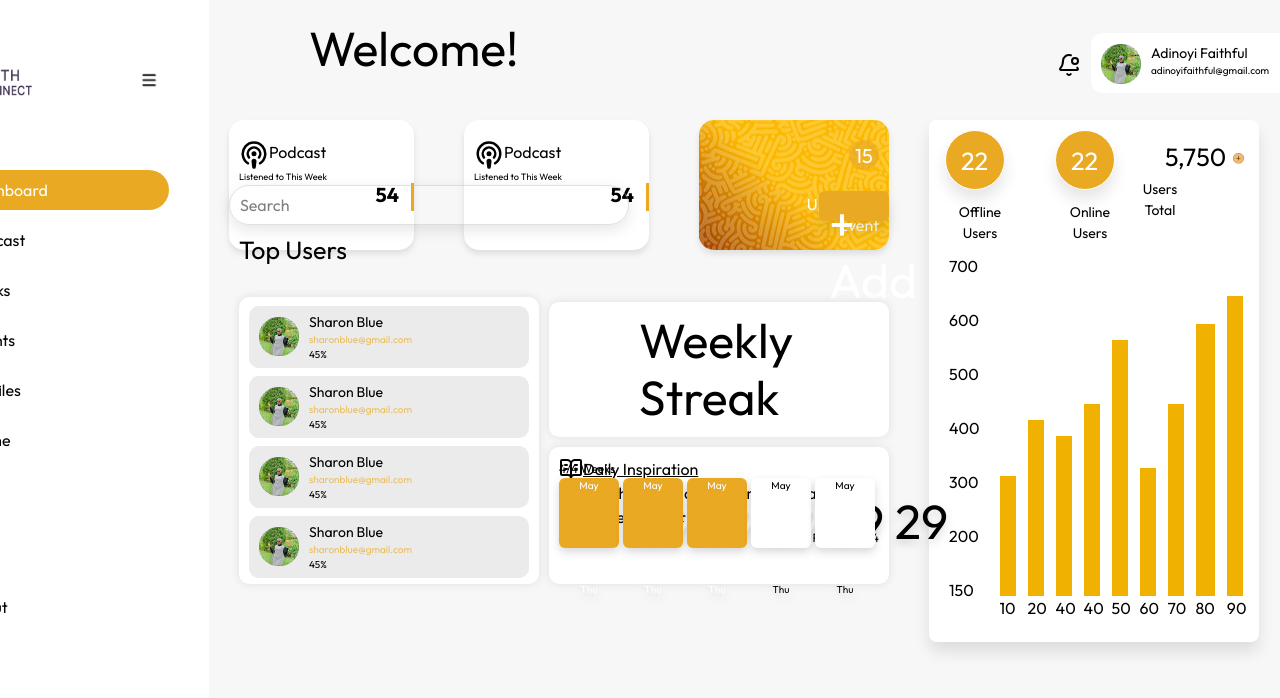
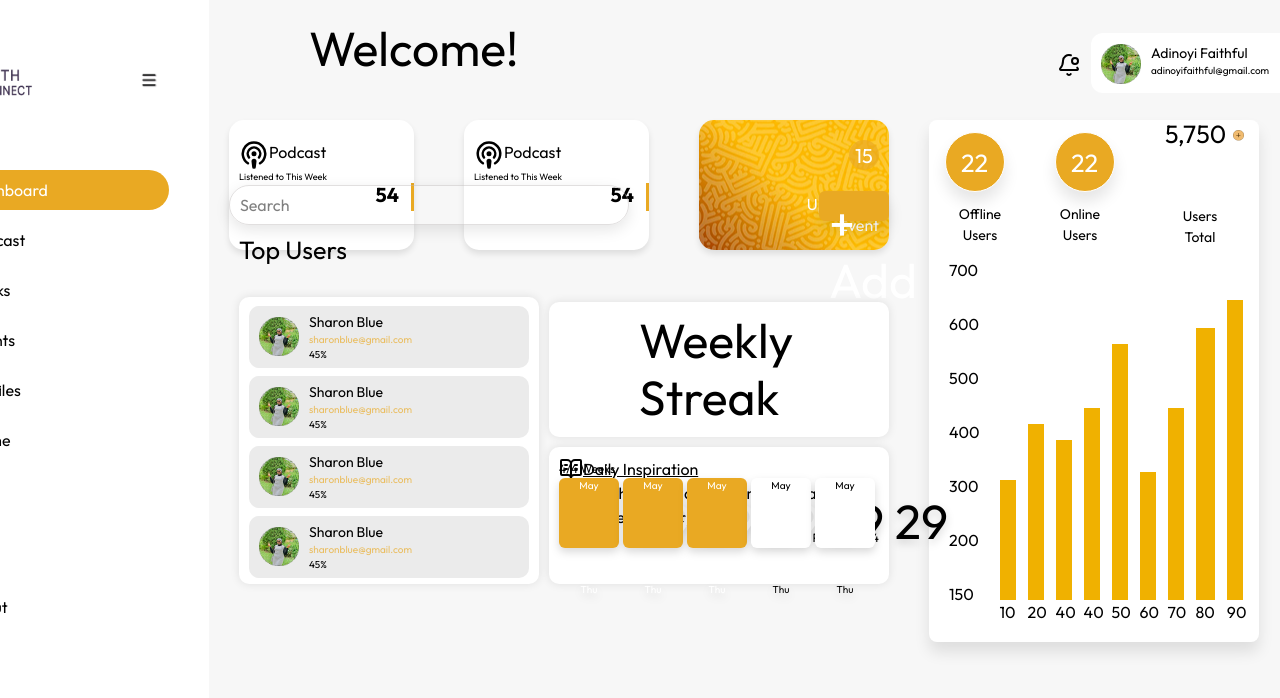
Before and after one commit to bantofweb4/FaithConnect, a React (Vite) app: page /dashboard in a window 1280 px wide. Shown: the top 698 px of the page. Built offline with nearby package versions, Linux system fonts and the light colour scheme.

Commit message:
changeees

```diff
--- a/src/component/Chart.css
+++ b/src/component/Chart.css
@@ -78,13 +78,14 @@
     font-size: 14px;
     width: 50px;
     text-align: center;
-    margin-left: 50px;
+    margin-left: 90px;
+    margin-top: 50px;
 }
 
 .usertext3{
     font-size: 14px;
     width: 50px;
-    margin-left: 90px;
+    margin-left: 80px;
     text-align: center;
     margin-top: -20px;
 }
```
